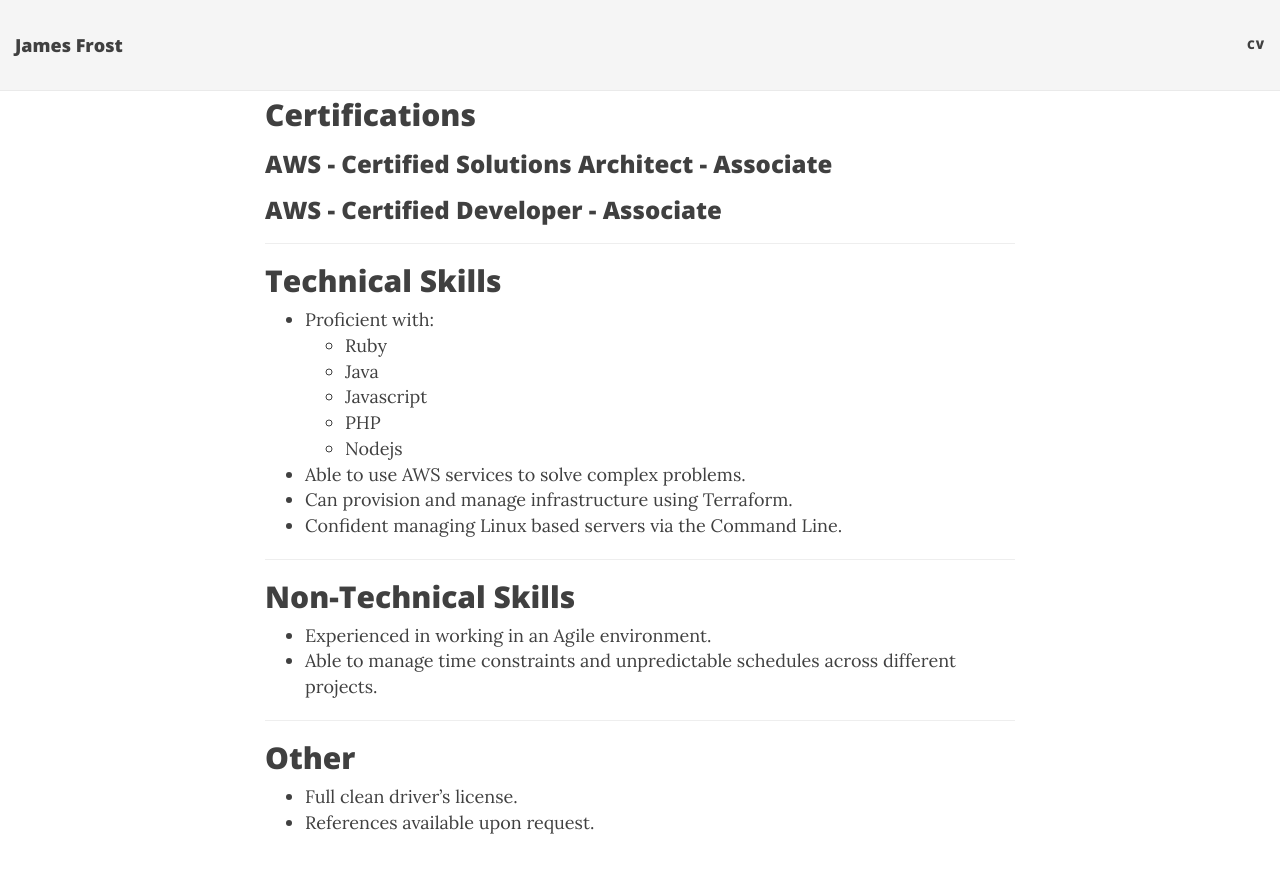
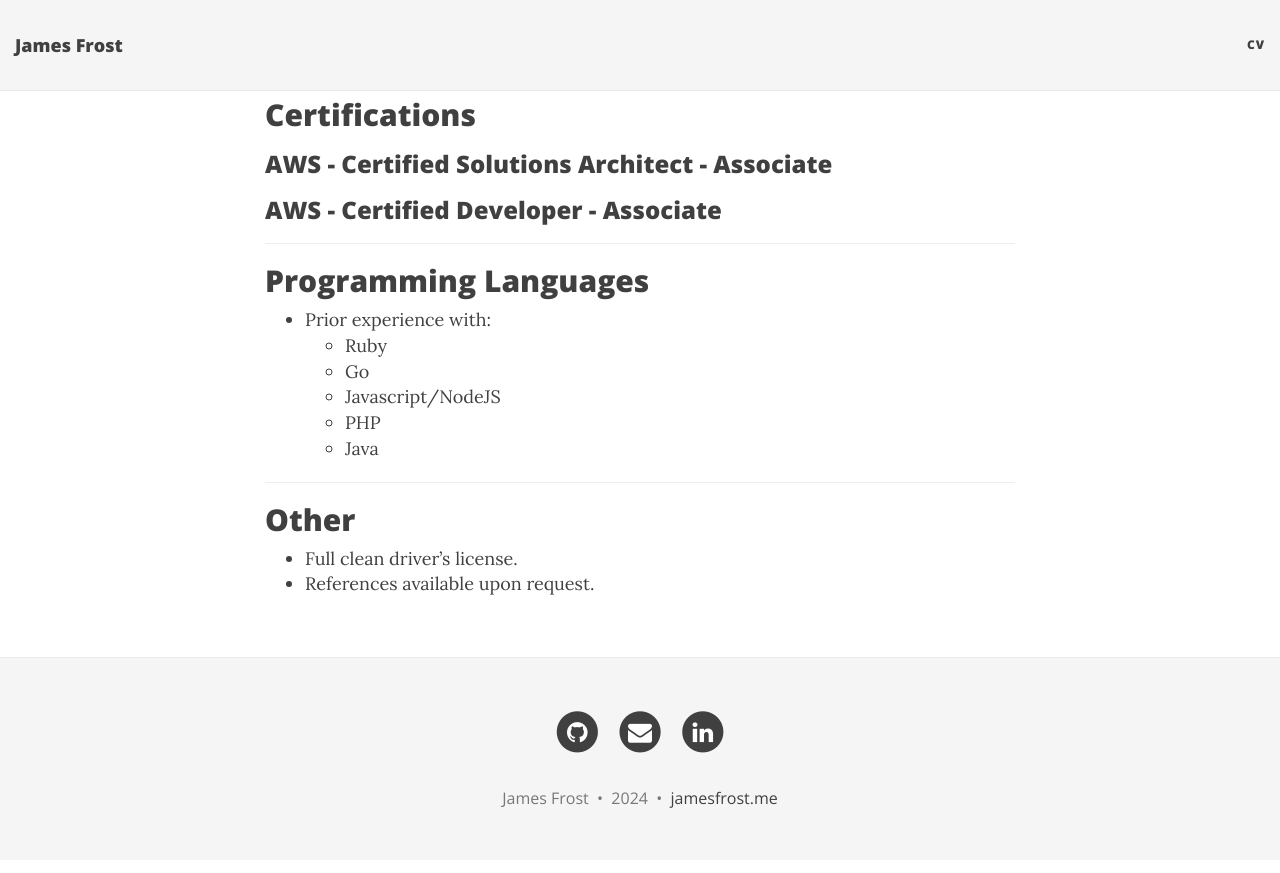
Before and after one commit to JamesFrost/jamesfrost.github.io, a Jekyll site: the page built from cv.md, in a window 1280 px wide and 900 px high, scrolled down 1965 px. Shown: the top 873 px of the window. Built offline with Jekyll 4.4.1, drawn with Linux system fonts in a browser that asks for light colours; nearby versions of some CDN libraries.

Commit message:
Update CV

```diff
--- a/cv.md
+++ b/cv.md
@@ -88,22 +88,14 @@ title: CV
 
 ***
 
-## Technical Skills
-* Proficient with:
+## Programming Languages
+* Prior experience with:
   * Ruby
+  * Go
+  * Javascript/NodeJS
+  * PHP
   * Java
-  * Javascript
-  * PHP
-  * Nodejs
-* Able to use AWS services to solve complex problems.
-* Can provision and manage infrastructure using Terraform.
-* Confident managing Linux based servers via the Command Line.
 
-***
-
-## Non-Technical Skills
-* Experienced in working in an Agile environment.
-* Able to manage time constraints and unpredictable schedules across different projects.
 
 ***
 
```
